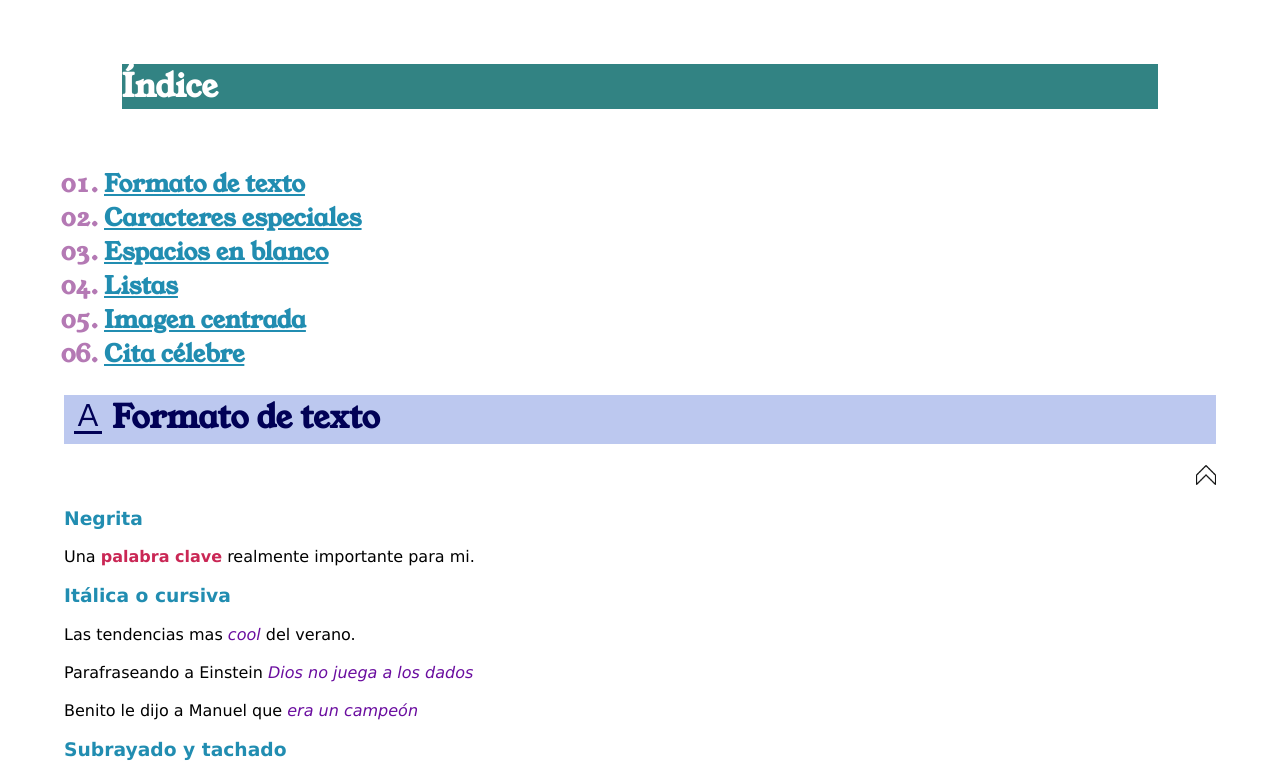
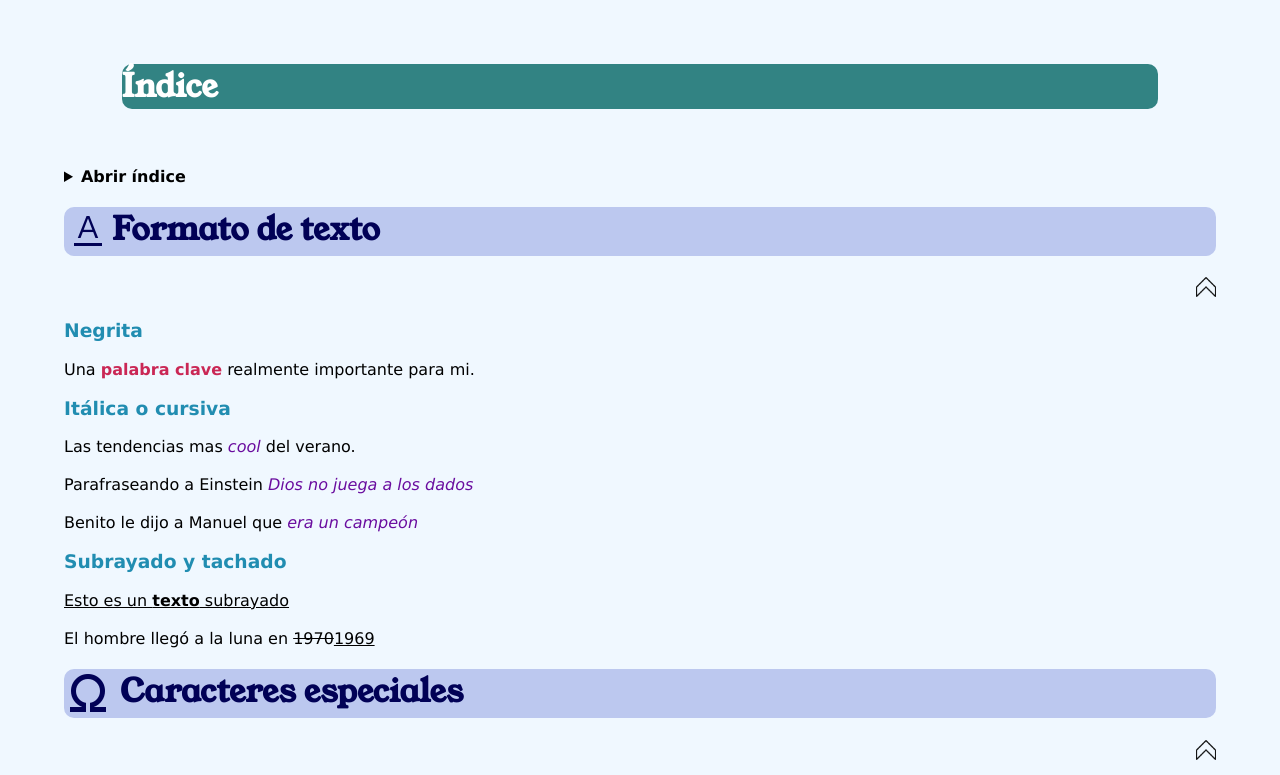
Before and after one commit to alcarazaina/Practica, a plain HTML site: page index.html in a window 1280 px wide. Shown: the top 775 px of the page. Drawn offline with nearby package versions, Linux system fonts and the light colour scheme; a web font is replaced by a local one.

Commit message:
Add files via upload

```diff
--- a/index.html
+++ b/index.html
@@ -13,12 +13,16 @@
   <link rel="shortcut icon" href="images/libro.png" type="image/x-icon">
 
   <style>
+    body {
+      background-color: aliceblue;
+    }
     h1 {
       color: rgb(1, 1, 86);
       background-color: rgb(188, 200, 239);
       font-family: 'Dancing Script', cursive;
       font-family: 'Fuggles', cursive;
       font-family: 'Young Serif', serif;
+      border-radius: 10px;
     }
 
     h2 {
@@ -117,6 +121,8 @@
 <body>
   <h1 id="Indice">Índice
   </h1>
+  <details>
+    <summary><strong> Abrir índice </strong></summary>
   <div class="indice">
     <ul class="ind">
       <li><a href="#Formato">Formato de texto</a></li>
@@ -127,6 +133,7 @@
       <li><a href="#Celebre">Cita célebre</a></li>
     </ul>
   </div>
+</details>
 
   <h1 id="Formato"><span class="material-symbols-outlined">
     text_format
```
